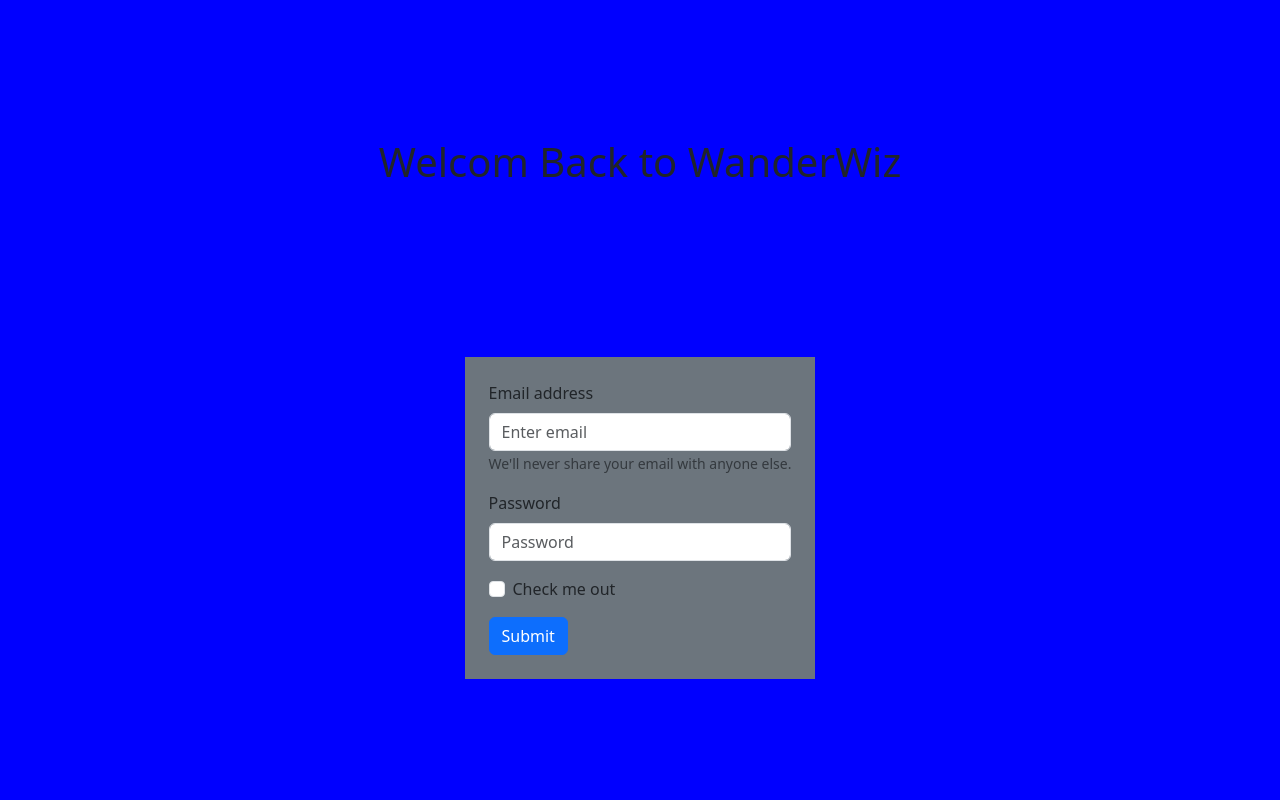
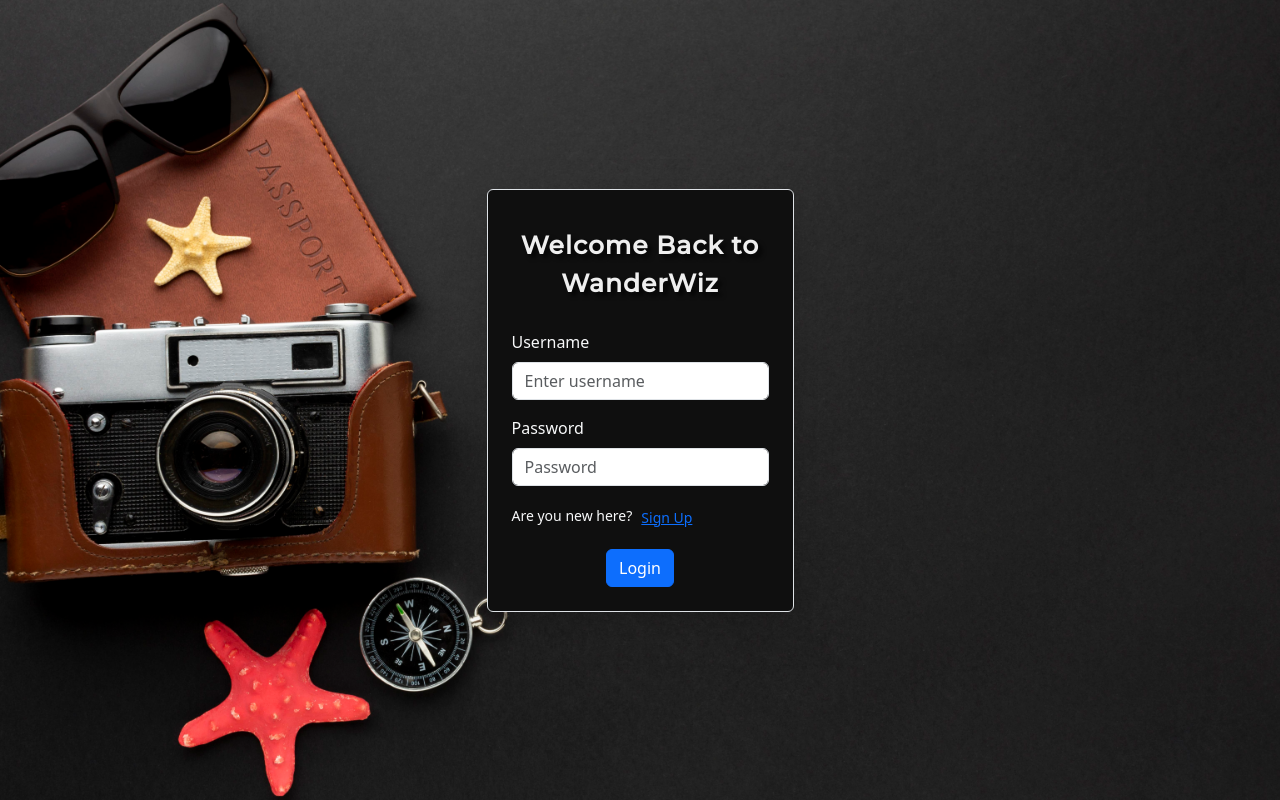
Before and after one commit to harshal2804/WanderWiz, a React (Vite) app in the folder Code/frontend/: page / in a window 1280 px wide. Built offline with nearby package versions, Linux system fonts and the light colour scheme.

Commit message:
Add styling and background to Login page

```diff
--- a/Code/frontend/index.html
+++ b/Code/frontend/index.html
@@ -6,7 +6,10 @@
   <link rel="icon" type="image/svg+xml" href="/vite.svg" />
   <link rel="stylesheet" href="https://cdn.jsdelivr.net/npm/bootstrap@5.3.0/dist/css/bootstrap.min.css"
     integrity="sha384-9ndCyUaIbzAi2FUVXJi0CjmCapSmO7SnpJef0486qhLnuZ2cdeRhO02iuK6FUUVM" crossorigin="anonymous" />
-  <meta name="viewport" content="width=device-width, initial-scale=1.0" />
+    <link rel="preconnect" href="https://fonts.googleapis.com">
+    <link rel="preconnect" href="https://fonts.gstatic.com" crossorigin>
+    <link href="https://fonts.googleapis.com/css2?family=Montserrat:wght@500&display=swap" rel="stylesheet">
+    <meta name="viewport" content="width=device-width, initial-scale=1.0" />
   <title>WanderWiz</title>
 </head>
 
--- a/Code/frontend/src/pages/Login.jsx
+++ b/Code/frontend/src/pages/Login.jsx
@@ -1,35 +1,84 @@
-import Button from 'react-bootstrap/Button';
-import Form from 'react-bootstrap/Form';
+import Button from "react-bootstrap/Button";
+import Form from "react-bootstrap/Form";
+import loginBg from "../../public/bg_login.jpg";
 
 function Login() {
+  const handleLogin = (e) => {
+    e.preventDefault();
+  };
+
+  const handleSignUp = (e) => {
+    e.preventDefault();
+  };
+
   const myStyle = {
-        height: '100vh',
-        // backgroundImage: "url('../../public/Login_bg.jpeg')"
-        backgroundColor: 'blue'
-    }
+    height: "100vh",
+    backgroundImage: `url(${loginBg})`,
+    backgroundRepeat: "no-repeat",
+    backgroundSize: "cover",
+  };
+  const textStyle = {
+    textAlign: "center",
+    fontSize: "25px",
+    fontWeight: 600,
+    color: "#efefef",
+    letterSpacing: "1px",
+    fontFamily: "Montserrat, sans-serif",
+    textShadow: "4px 4px 4px rgba(0, 0, 0, 0.7)",
+  };
   return (
     <>
-    <div className='p-5 d-flex flex-column justify-content-around' style={myStyle}>
-        <h1 className='p-3 mx-auto'>Welcom Back to WanderWiz</h1>
-        <Form  className='p-3 mx-auto p-4 bg-secondary'>
-        <Form.Group className="mb-3" controlId="formBasicEmail">
-            <Form.Label>Email address</Form.Label>
-            <Form.Control type="email" placeholder="Enter email" />
-            <Form.Text className="text-muted">
-            We'll never share your email with anyone else.
-            </Form.Text>
+      <div
+        className="p-5 d-flex align-items-center gap-4"
+        style={myStyle}
+      >
+        <Form
+          className="d-flex flex-column mx-auto p-4 border rounded shadow-lg"
+          style={{
+            backgroundColor: "#0f0f0f",
+          }}
+          onSubmit={(e) => handleLogin(e)}
+        >
+          <h1 className="mx-auto pt-3 px-2" style={textStyle}>
+            Welcome Back to
+          </h1>
+          <h1 className="pb-4 px-2" style={textStyle}>
+            WanderWiz
+          </h1>
+          <div>
+            <Form.Group
+              className="mb-3 text-light"
+              controlId="formBasicUsername"
+            >
+              <Form.Label>Username</Form.Label>
+              <Form.Control type="text" placeholder="Enter username" required/>
+              <Form.Control.Feedback type="invalid">
+                Please choose a username.
+              </Form.Control.Feedback>
             </Form.Group>
 
-        <Form.Group className="mb-3" controlId="formBasicPassword">
+            <Form.Group
+              className="mb-3 text-light"
+              controlId="formBasicPassword"
+            >
               <Form.Label>Password</Form.Label>
-            <Form.Control type="password" placeholder="Password" />
+              <Form.Control type="password" placeholder="Password" required/>
             </Form.Group>
             <Form.Group className="mb-3" controlId="formBasicCheckbox">
-            <Form.Check type="checkbox" label="Check me out" />
+              <Form.Text className="py-2 text-light" id="signupRedirect">
+                Are you new here?
+              </Form.Text>
+              <Button variant="link btn-sm" onClick={(e) => handleSignUp(e)}>
+                Sign Up
+              </Button>
             </Form.Group>
+            <div className="d-flex justify-content-center">
+              {" "}
               <Button variant="primary" type="submit">
-            Submit
+                Login
               </Button>
+            </div>
+          </div>
         </Form>
       </div>
     </>
```
Also changed, not shown: Code/frontend/public/bg_login.jpg (added), Code/frontend/public/login_bg.jpeg (deleted). Lines whose indentation alone changed are shown as unchanged.
